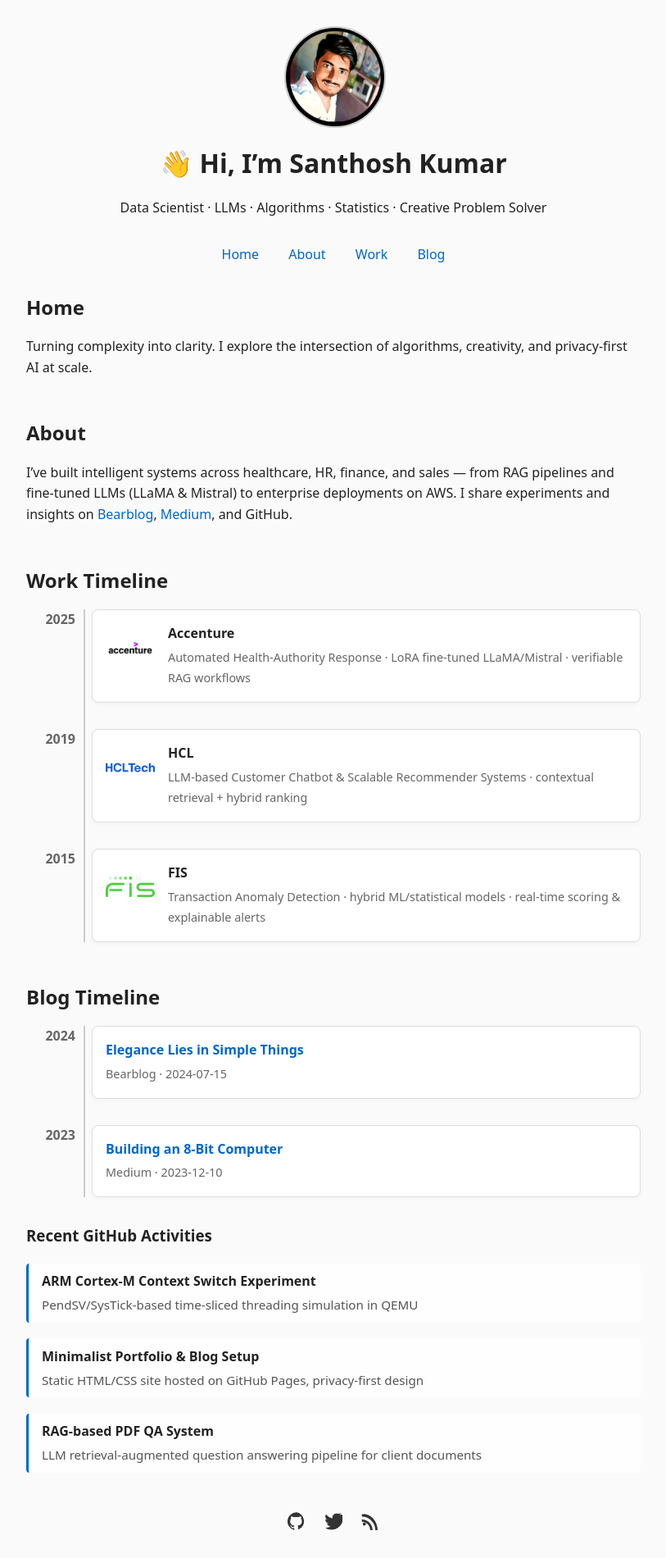
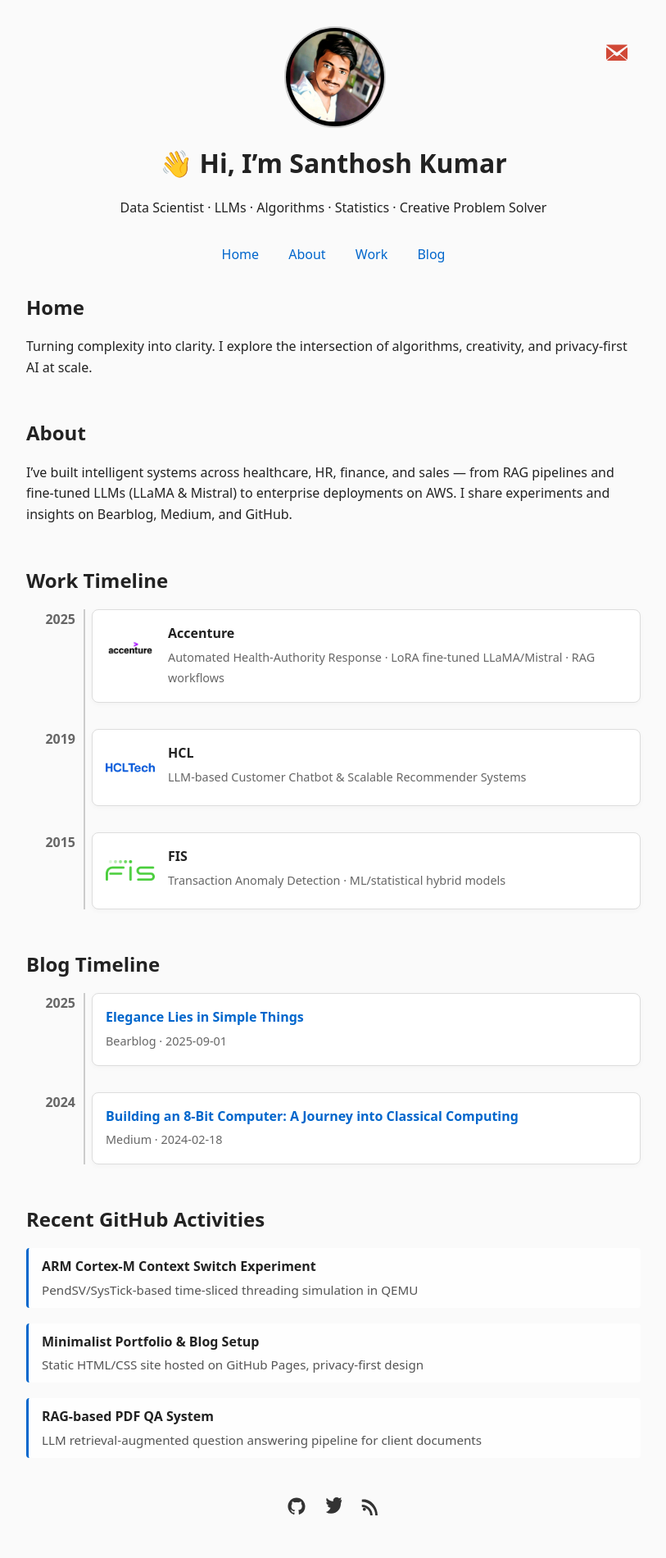
Before and after one commit to IamSantoshKumar/Portfolio, a plain HTML site: page index.html in a window 1280 px wide. Shown: the whole page at 82% size, without its empty margins (233-1046 px from the left). Drawn offline with Linux system fonts and the light colour scheme.

Commit message:
Update index.html

```diff
--- a/index.html
+++ b/index.html
@@ -11,27 +11,27 @@
   <meta name="keywords" content="Santhosh Kumar, Data Scientist, AI, Machine Learning, LLM, Generative AI, Portfolio, Blog, AWS, EKS, RAG, Accenture, HCL, FIS">
   <meta name="author" content="Santhosh Kumar">
 
-  <!-- Open Graph / Facebook -->
+  <!-- Open Graph -->
   <meta property="og:type" content="website">
   <meta property="og:url" content="https://shanvsanthosh.github.io/">
   <meta property="og:title" content="Santhosh Kumar — Data Scientist & AI Specialist">
   <meta property="og:description" content="Creative problem solver. Portfolio and blog — AI, LLMs, privacy-first systems, AWS infra, and research notes.">
-  <meta property="og:image" content="https://shanvsanthosh.github.io/Profile.jpg">
+  <meta property="og:image" content="https://shanvsanthosh.github.io/profile.jpg">
 
   <!-- Twitter -->
   <meta property="twitter:card" content="summary_large_image">
   <meta property="twitter:url" content="https://shanvsanthosh.github.io/">
   <meta property="twitter:title" content="Santhosh Kumar — Data Scientist & AI Specialist">
   <meta property="twitter:description" content="Portfolio and blog — AI, LLMs, privacy-first systems, AWS infra, and research notes.">
-  <meta property="twitter:image" content="https://shanvsanthosh.github.io/Profile.jpg">
+  <meta property="twitter:image" content="https://shanvsanthosh.github.io/profile.jpg">
 
-  <!-- Canonical URL -->
+  <!-- Canonical -->
   <link rel="canonical" href="https://shanvsanthosh.github.io/">
 
   <!-- Favicon -->
   <link rel="icon" href="favicon.ico" type="image/x-icon">
 
-  <!-- RSS Feed -->
+  <!-- RSS -->
   <link rel="alternate" type="application/rss+xml" title="Santhosh Kumar Blog Feed" href="/rss.xml">
 
   <style>
@@ -51,20 +51,36 @@
     a { color: #0066cc; text-decoration: none; }
     a:hover { text-decoration: underline; }
 
-    header { text-align: center; margin-bottom: 2rem; }
+    header {
+      text-align: center;
+      margin-bottom: 2rem;
+      position: relative;
+    }
+
+    .gmail-icon {
+      position: absolute;
+      top: 0;
+      right: 0;
+      margin: 1rem;
+    }
+    .gmail-icon svg {
+      width: 26px;
+      height: 26px;
+      fill: #d14836;
+    }
+    .gmail-icon:hover svg { fill: #a23327; }
 
     nav { text-align: center; margin-bottom: 2rem; }
     nav a { margin: 0 1rem; font-weight: 500; }
 
     .wave { display: inline-block; transform-origin: 70% 70%; }
 
-    /* Profile Photo */
+    /* Profile */
     .profile-photo {
       width: 120px;
       height: 120px;
       margin: 0 auto 1rem;
     }
-
     .profile-photo img {
       width: 100%;
       height: 100%;
@@ -82,24 +98,21 @@
       padding-left: 0;
       list-style: none;
     }
-
     .timeline::before {
       content: '';
       position: absolute;
-      left: 70px; /* vertical line */
+      left: 70px;
       top: 0;
       bottom: 0;
       width: 2px;
       background: #ccc;
     }
-
     .timeline li {
       position: relative;
       display: flex;
       align-items: flex-start;
       margin-bottom: 2rem;
     }
-
     .timeline-year {
       position: absolute;
       left: 0;
@@ -108,32 +121,28 @@
       text-align: right;
       color: #666;
     }
-
     .timeline-box {
       display: flex;
       align-items: flex-start;
       background: #fff;
       border-radius: 8px;
       padding: 1rem;
-      margin-left: 80px; /* offset from vertical line */
+      margin-left: 80px;
       border: 1px solid #ddd;
       box-shadow: 0 2px 6px rgba(0,0,0,0.03);
       flex: 1;
     }
-
     .timeline-logo {
       width: 60px;
       height: 60px;
       margin-right: 1rem;
       flex-shrink: 0;
     }
-
     .timeline-logo img {
       width: 100%;
       height: 100%;
       object-fit: contain;
     }
-
     .timeline-content strong { display: block; font-weight: 600; margin-bottom: 0.2rem; }
     .timeline-content small { color: #666; font-size: 0.9rem; }
 
@@ -143,7 +152,6 @@
       padding-left: 0;
       margin-left: 0;
     }
-
     .github-activity li {
       margin-bottom: 1.2rem;
       padding: 0.6rem 1rem;
@@ -151,14 +159,13 @@
       background: #fefefe;
       border-radius: 4px;
     }
-
     .github-activity li p {
       margin: 0.2rem 0 0;
       color: #555;
       font-size: 0.95rem;
     }
 
-    /* Footer icons */
+    /* Footer */
     footer { text-align: center; margin-top: 3rem; }
     footer a { margin: 0 0.6rem; display: inline-block; }
     footer svg { width: 22px; height: 22px; fill: #333; }
@@ -168,8 +175,14 @@
 <body>
 
 <header>
+  <a class="gmail-icon" href="mailto:shanvsanthosh@gmail.com" title="Email me">
+    <svg xmlns="http://www.w3.org/2000/svg" viewBox="0 0 512 512">
+      <path d="M502.3 190.8L327.4 338.7 502.3 486.6c6.6-8.6 9.7-19.8 9.7-31.4V222.2c0-12.3-3.9-24.1-9.7-31.4zM320 362.9l-40 32.5c-13.2 10.7-32.8 10.7-46 0l-40-32.5L18.3 502.3c8.6 6.6 19.8 9.7 31.4 9.7h412.6c11.6 0 22.8-3.1 31.4-9.7L320 362.9zM9.7 190.8C3.9 198.1 0 209.9 0 222.2v233c0 11.6 3.1 22.8 9.7 31.4l174.9-147.9L9.7 190.8zM480.3 127H31.7c-11.6 0-22.8 3.1-31.4 9.7L256 317.1 511.7 136.7c-8.6-6.6-19.8-9.7-31.4-9.7z"/>
+    </svg>
+  </a>
+
   <div class="profile-photo">
-    <img src="Profile.jpg" alt="Santhosh Kumar">
+    <img src="profile.jpg" alt="Santhosh Kumar">
   </div>
   <h1><span class="wave">👋</span> Hi, I’m Santhosh Kumar</h1>
   <p>Data Scientist · LLMs · Algorithms · Statistics · Creative Problem Solver</p>
@@ -189,7 +202,7 @@
 
 <section id="about">
   <h2>About</h2>
-  <p>I’ve built intelligent systems across healthcare, HR, finance, and sales — from RAG pipelines and fine-tuned LLMs (LLaMA & Mistral) to enterprise deployments on AWS. I share experiments and insights on <a href="https://santhoshnotes.bearblog.dev">Bearblog</a>, <a href="https://medium.com/@shanvsanthosh">Medium</a>, and GitHub.</p>
+  <p>I’ve built intelligent systems across healthcare, HR, finance, and sales — from RAG pipelines and fine-tuned LLMs (LLaMA & Mistral) to enterprise deployments on AWS. I share experiments and insights on Bearblog, Medium, and GitHub.</p>
 </section>
 
 <section id="work">
@@ -201,7 +214,7 @@
         <div class="timeline-logo"><img src="logos/accenture.png" alt="Accenture"></div>
         <div class="timeline-content">
           <strong>Accenture</strong>
-          <small>Automated Health-Authority Response · LoRA fine-tuned LLaMA/Mistral · verifiable RAG workflows</small>
+          <small>Automated Health-Authority Response · LoRA fine-tuned LLaMA/Mistral · RAG workflows</small>
         </div>
       </div>
     </li>
@@ -211,7 +224,7 @@
         <div class="timeline-logo"><img src="logos/hcl.png" alt="HCL"></div>
         <div class="timeline-content">
           <strong>HCL</strong>
-          <small>LLM-based Customer Chatbot & Scalable Recommender Systems · contextual retrieval + hybrid ranking</small>
+          <small>LLM-based Customer Chatbot & Scalable Recommender Systems</small>
         </div>
       </div>
     </li>
@@ -221,7 +234,7 @@
         <div class="timeline-logo"><img src="logos/fis.png" alt="FIS"></div>
         <div class="timeline-content">
           <strong>FIS</strong>
-          <small>Transaction Anomaly Detection · hybrid ML/statistical models · real-time scoring & explainable alerts</small>
+          <small>Transaction Anomaly Detection · ML/statistical hybrid models</small>
         </div>
       </div>
     </li>
@@ -232,26 +245,28 @@
   <h2>Blog Timeline</h2>
   <ul class="timeline">
     <li>
-      <span class="timeline-year">2024</span>
+      <span class="timeline-year">2025</span>
       <div class="timeline-box">
         <div class="timeline-content">
-          <strong><a href="https://santhoshnotes.bearblog.dev/elegance-lies-in-simple-things/">Elegance Lies in Simple Things</a></strong>
-          <small>Bearblog · 2024-07-15</small>
+          <strong><a href="https://santhoshnotes.bearblog.dev/elegance-lies-in-simple-things/" target="_blank">Elegance Lies in Simple Things</a></strong>
+          <small>Bearblog · 2025-09-01</small>
         </div>
       </div>
     </li>
     <li>
-      <span class="timeline-year">2023</span>
+      <span class="timeline-year">2024</span>
       <div class="timeline-box">
         <div class="timeline-content">
-          <strong><a href="https://medium.com/@shanvsanthosh/building-an-8-bit-computer-a-journey-into-classical-computing-13d250c3827a">Building an 8-Bit Computer</a></strong>
-          <small>Medium · 2023-12-10</small>
+          <strong><a href="https://medium.com/@shanvsanthosh/building-an-8-bit-computer-a-journey-into-classical-computing-13d250c3827a" target="_blank">Building an 8-Bit Computer: A Journey into Classical Computing</a></strong>
+          <small>Medium · 2024-02-18</small>
         </div>
       </div>
     </li>
   </ul>
+</section>
 
-  <h3>Recent GitHub Activities</h3>
+<section>
+  <h2>Recent GitHub Activities</h2>
   <ul class="github-activity">
     <li>
       <strong>ARM Cortex-M Context Switch Experiment</strong>
@@ -269,9 +284,15 @@
 </section>
 
 <footer>
-  <a href="https://github.com/"><svg viewBox="0 0 24 24"><path d="M12 .3a12 12 0 0 0-3.8 23.4c.6.1.8-.2.8-.5v-1.8c-3.4.7-4.2-1.6-4.2-1.6-.5-1.2-1.1-1.5-1.1-1.5-.9-.6.1-.6.1-.6 1 .1 1.6 1 1.6 1 .9 1.6 2.5 1.1 3.1.8.1-.6.3-1.1.6-1.4-2.7-.3-5.6-1.3-5.6-6a4.7 4.7 0 0 1 1.2-3.3c-.1-.3-.5-1.5.1-3.1 0 0 1-.3 3.4 1.2a11.6 11.6 0 0 1 6.2 0c2.4-1.5 3.4-1.2 3.4-1.2.6 1.6.2 2.8.1 3.1.8.9 1.2 2 1.2 3.3 0 4.7-2.9 5.7-5.6 6 .4.4.7.9.7 1.8v2.6c0 .3.2.6.8.5A12 12 0 0 0 12 .3"/></svg></a>
-  <a href="https://twitter.com/"><svg viewBox="0 0 24 24"><path d="M23 3a10.9 10.9 0 0 1-3.1 1 5.4 5.4 0 0 0 2.4-3 10.7 10.7 0 0 1-3.4 1.3A5.4 5.4 0 0 0 16 2a5.4 5.4 0 0 0-5.4 5.4c0 .4 0 .8.1 1.1A15.3 15.3 0 0 1 2 3.1a5.4 5.4 0 0 0 1.7 7.2 5.3 5.3 0 0 1-2.5-.7v.1c0 2.6 1.9 4.8 4.4 5.3a5.4 5.4 0 0 1-2.4.1 5.4 5.4 0 0 0 5 3.7A10.8 10.8 0 0 1 1 21a15.3 15.3 0 0 0 8.3 2.4c10 0 15.5-8.3 15.5-15.5v-.7A11 11 0 0 0 23 3z"/></svg></a>
-  <a href="/rss.xml"><svg viewBox="0 0 24 24"><path d="M6.2 15.9a2.1 2.1 0 1 1-4.2 0 2.1 2.1 0 0 1 4.2 0zM.8 9.7v3.1a11.2 11.2 0 0 1 11.2 11.2h3.1C15.1 16.2 8.6 9.7.8 9.7zM.8 3v3.1A17.9 17.9 0 0 1 18.7 24h3.1C21.8 12 12 .8.8 3z"/></svg></a>
+  <a href="https://github.com/shanvsanthosh" target="_blank" title="GitHub">
+    <svg viewBox="0 0 24 24"><path d="M12 .5C5.7.5.5 5.7.5 12c0 5.1 3.3 9.4 7.9 10.9.6.1.8-.3.8-.6v-2.1c-3.2.7-3.8-1.5-3.8-1.5-.5-1.3-1.2-1.7-1.2-1.7-1-.7.1-.7.1-.7 1.1.1 1.6 1.1 1.6 1.1 1 .1.8.9 2.8 1.3.8-.9 1.3-1.1 1.5-1.6-2.5-.3-5.1-1.2-5.1-5.4 0-1.2.4-2.2 1.1-3-.1-.3-.5-1.5.1-3 0 0 .9-.3 3.1 1.1a10.7 10.7 0 0 1 5.6 0c2.2-1.4 3.1-1.1 3.1-1.1.6 1.5.2 2.7.1 3 .7.8 1.1 1.8 1.1 3 0 4.2-2.6 5.1-5.1 5.4.4.4.8 1 .8 2.1v3.1c0 .3.2.7.8.6A11.5 11.5 0 0 0 23.5 12C23.5 5.7 18.3.5 12 .5z"/></svg>
+  </a>
+  <a href="https://twitter.com/" target="_blank" title="Twitter">
+    <svg viewBox="0 0 24 24"><path d="M23 3a10.9 10.9 0 0 1-3.14 1.53A4.48 4.48 0 0 0 22.4.36a9 9 0 0 1-2.84 1.09A4.52 4.52 0 0 0 16.1 0c-2.5 0-4.5 2-4.5 4.5 0 .35.04.7.1 1.03A12.9 12.9 0 0 1 3.16.84a4.5 4.5 0 0 0-.6 2.26c0 1.56.8 2.94 2 3.74a4.48 4.48 0 0 1-2.04-.56v.06c0 2.2 1.56 4 3.63 4.4a4.52 4.52 0 0 1-2.03.08c.57 1.77 2.2 3.06 4.15 3.1A9.05 9.05 0 0 1 2 19.54a12.8 12.8 0 0 0 6.94 2.04c8.3 0 12.9-6.9 12.9-12.9 0-.2 0-.4-.02-.6A9.2 9.2 0 0 0 23 3z"/></svg>
+  </a>
+  <a href="/rss.xml" title="RSS Feed">
+    <svg viewBox="0 0 24 24"><path d="M6.2 15.9a2.1 2.1 0 1 1-4.2 0 2.1 2.1 0 0 1 4.2 0zM.8 9.7v3.1a11.2 11.2 0 0 1 11.2 11.2h3.1C15.1 16.2 8.6 9.7.8 9.7zM.8 3v3.1A17.9 17.9 0 0 1 18.7 24h3.1C21.8 12 12 .8.8 3z"/></svg>
+  </a>
 </footer>
 
 </body>
```
